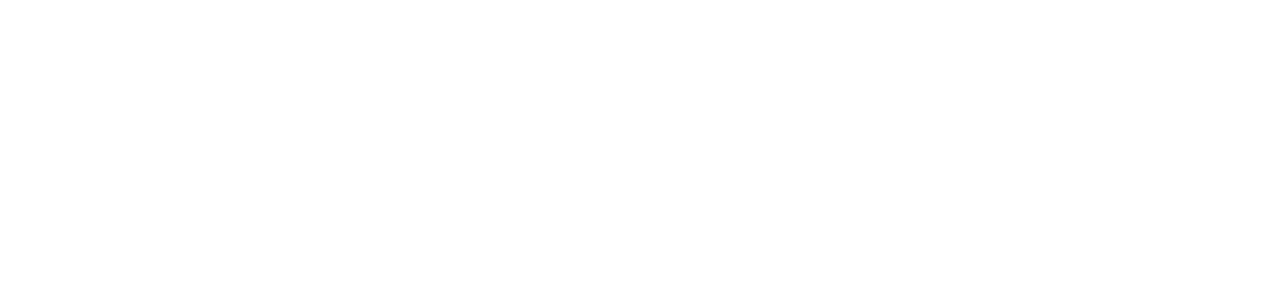
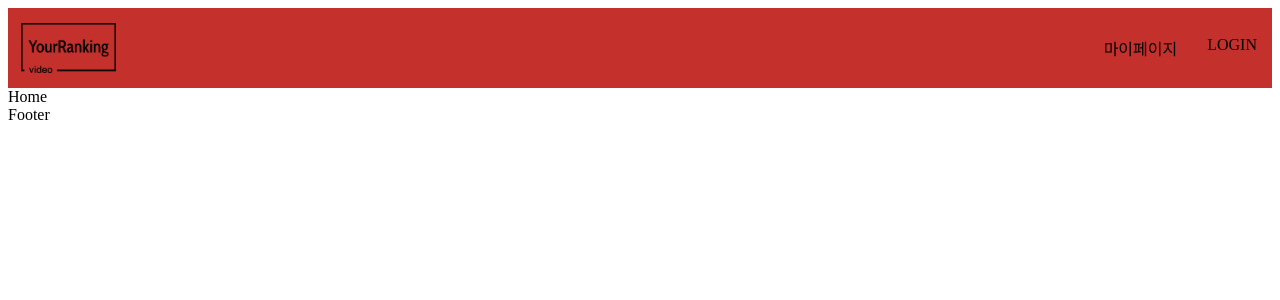
Before and after one commit to baesee0806/YourRankingVideo, a React (Create React App) app: page / in a window 1280 px wide. Shown: the top 300 px of the page. Built offline with nearby package versions, Linux system fonts and the light colour scheme.

Commit message:
home, router, header 추가

```diff
--- a/public/index.html
+++ b/public/index.html
@@ -5,10 +5,7 @@
     <link rel="icon" href="%PUBLIC_URL%/favicon.ico" />
     <meta name="viewport" content="width=device-width, initial-scale=1" />
     <meta name="theme-color" content="#000000" />
-    <meta
-      name="description"
-      content="Web site created using create-react-app"
-    />
+    <meta name="description" content="Web site created using create-react-app" />
     <link rel="apple-touch-icon" href="%PUBLIC_URL%/logo192.png" />
     <!--
       manifest.json provides metadata used when your web app is installed on a
--- a/src/App.js
+++ b/src/App.js
@@ -1,9 +1,8 @@
+import React from "react";
+import Router from "./share/router";
 
-
-function App() {
-  return (
-    <></>
-  );
-}
+const App = () => {
+  return <Router />;
+};
 
 export default App;
--- a/src/layout/Header.jsx
+++ b/src/layout/Header.jsx
@@ -1,5 +1,51 @@
-import React from "react";
+import { useNavigate } from "react-router-dom";
+import styled from "styled-components";
+const Header = () => {
+  const navigate = useNavigate();
 
-export default function Header() {
-  return <div>Header</div>;
-}
+  return (
+    <StyledHeader>
+      <HeaderContainer>
+        <Logo onClick={() => navigate("/")} src={require("../assets/Logo.png")} />
+        <HeaderBtnBox>
+          <HeaderBtn onClick={() => navigate("/my")}>마이페이지</HeaderBtn>
+          <HeaderBtn onClick={() => navigate("login")}>LOGIN</HeaderBtn>
+        </HeaderBtnBox>
+      </HeaderContainer>
+    </StyledHeader>
+  );
+};
+
+export const StyledHeader = styled.div`
+  height: 80px;
+  width: 100%;
+  display: flex;
+  justify-content: center;
+  background-color: #c4302b;
+`;
+
+export const HeaderContainer = styled.div`
+  width: 1400px;
+  display: flex;
+  justify-content: space-between;
+  align-items: center;
+  box-sizing: border-box;
+  padding-left: 13px;
+`;
+
+export const Logo = styled.img`
+  height: 50px;
+  cursor: pointer;
+`;
+
+export const HeaderBtnBox = styled.div`
+  display: flex;
+  flex-direction: row;
+`;
+
+export const HeaderBtn = styled.div`
+  padding: 10px 15px;
+  cursor: pointer;
+`;
+
+export default Header;
--- a/src/share/router.js
+++ b/src/share/router.js
@@ -1,7 +1,30 @@
-import React from 'react'
+import { BrowserRouter, Route, Routes } from "react-router-dom";
+import DetailPage from "../page/DetailPage";
+import EditPostPage from "../page/EditPostPage";
+import PostPage from "../page/PostPage";
+import MyPage from "../page/MyPage";
+import Home from "../page/Home";
+import Header from "../layout/Header";
+import Footer from "../layout/Footer";
+import Login from "../page/Login";
+import SignUp from "../page/SignUp";
 
-export default function router() {
+const Router = () => {
   return (
-    <div>router</div>
-  )
-}
+    <BrowserRouter>
+      <Header />
+      <Routes>
+        <Route path="/" element={<Home />} />
+        <Route path="/:id" element={<DetailPage />} />
+        <Route path="/editpost" element={<EditPostPage />} />
+        <Route path="/my" element={<MyPage />} />
+        <Route path="/postpage" element={<PostPage />} />
+        <Route path="/login" element={<Login />} />
+        <Route path="/signUp" element={<SignUp />} />
+      </Routes>
+      <Footer />
+    </BrowserRouter>
+  );
+};
+
+export default Router;
```
Also changed, not shown: src/assets/Logo.png (added).
